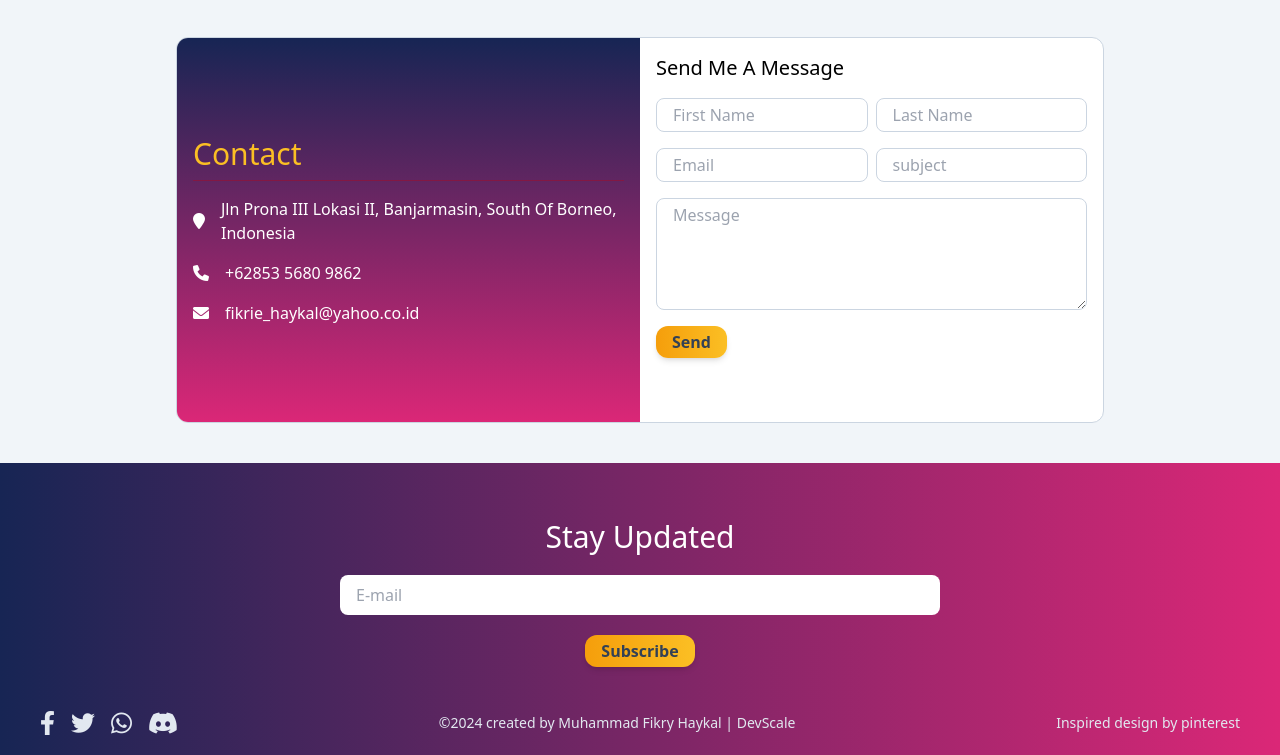
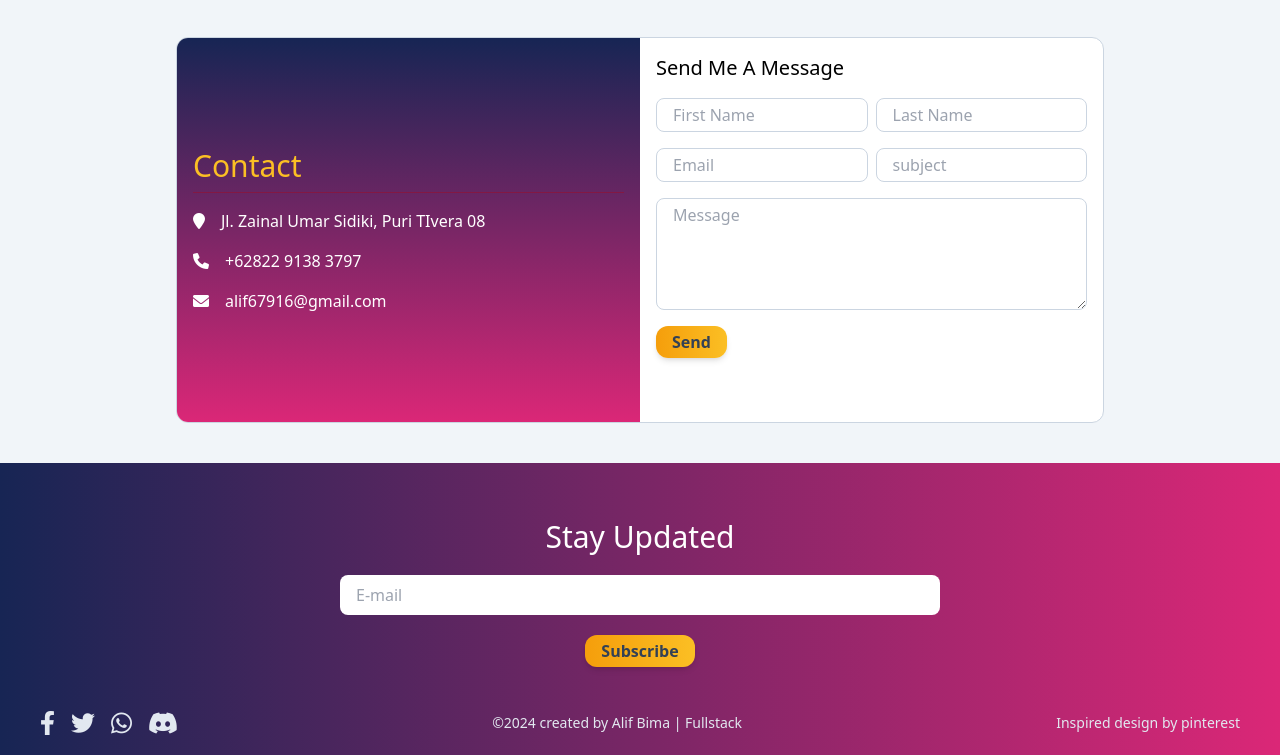
Before and after one commit to 4lifbima/Portfolio_V.2.1, a website built with Vite: page index.html in a window 1280 px wide. Shown: the part 1429-2184 px from the top of the page. Built offline with nearby package versions, Linux system fonts and the light colour scheme; files whose address does not match are found by name.

```diff
--- a/index.html
+++ b/index.html
@@ -213,17 +213,17 @@
 
         <div class="flex flex-row items-center gap-4">
           <div><i class="fa fa-map-marker" aria-hidden="true"></i></div>
-          <div class="text-wrap font-light">Jln Prona III Lokasi II, Banjarmasin, South Of Borneo, Indonesia </div>
+          <div class="text-wrap font-light">Jl. Zainal Umar Sidiki, Puri TIvera 08 </div>
         </div>
 
         <div class="flex flex-row items-center gap-4">
           <div><i class="fa fa-phone" aria-hidden="true"></i></div>
-          <div class="text-wrap font-light">+62853 5680 9862 </div>
+          <div class="text-wrap font-light">+62822 9138 3797 </div>
         </div>
 
         <div class="flex flex-row items-center gap-4">
           <div><i class="fa fa-envelope" aria-hidden="true"></i></div>
-          <div class="text-wrap font-light">fikrie_haykal@yahoo.co.id </div>
+          <div class="text-wrap font-light">alif67916@gmail.com </div>
         </div>
       </div>
       <div class="p-4 flex-1">
@@ -267,8 +267,8 @@
         <div><i class="fa-brands fa-whatsapp"></i></div>
         <div><i class="fa-brands fa-discord"></i></div>
       </div>
-      <div class="text-slate-200 text-sm">&copy;2024 created by Muhammad Fikry Haykal | DevScale</div>
-      <div class="text-slate-200 text-sm"><a href="https://id.pinterest.com/pin/977210819123105524/" target="_blank">Inspired
+      <div class="text-slate-200 text-sm">&copy;2024 created by Alif Bima | Fullstack</div>
+      <div class="text-slate-200 text-sm"><a href="" target="_blank">Inspired
           design by pinterest</a></div>
 
     </div>
```
